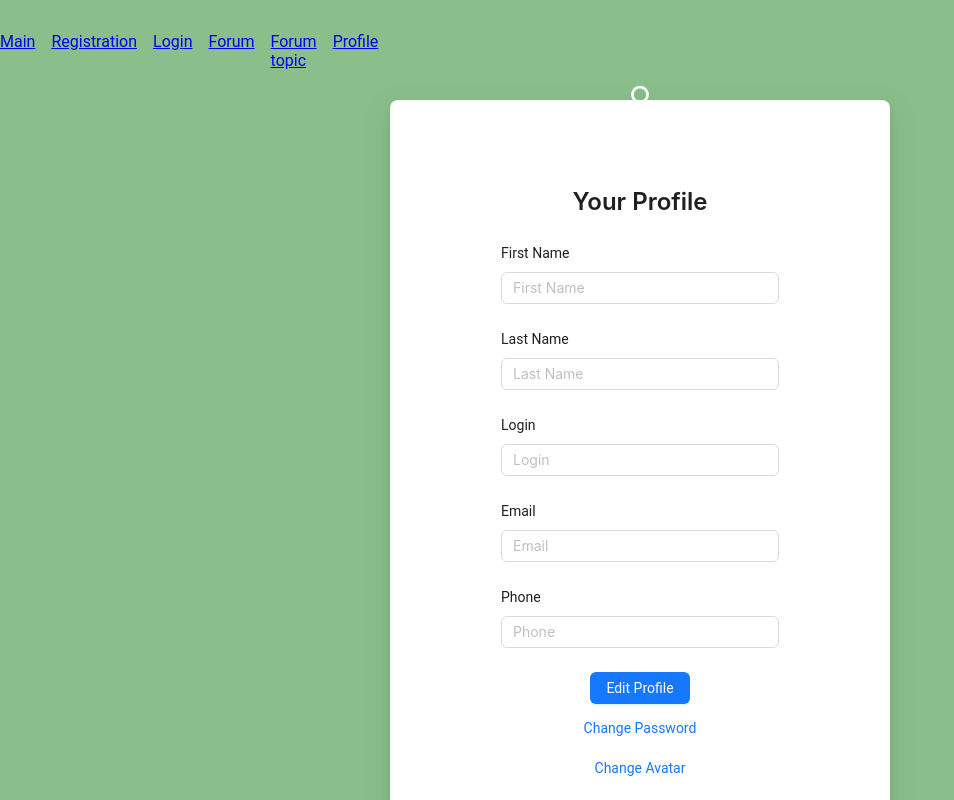
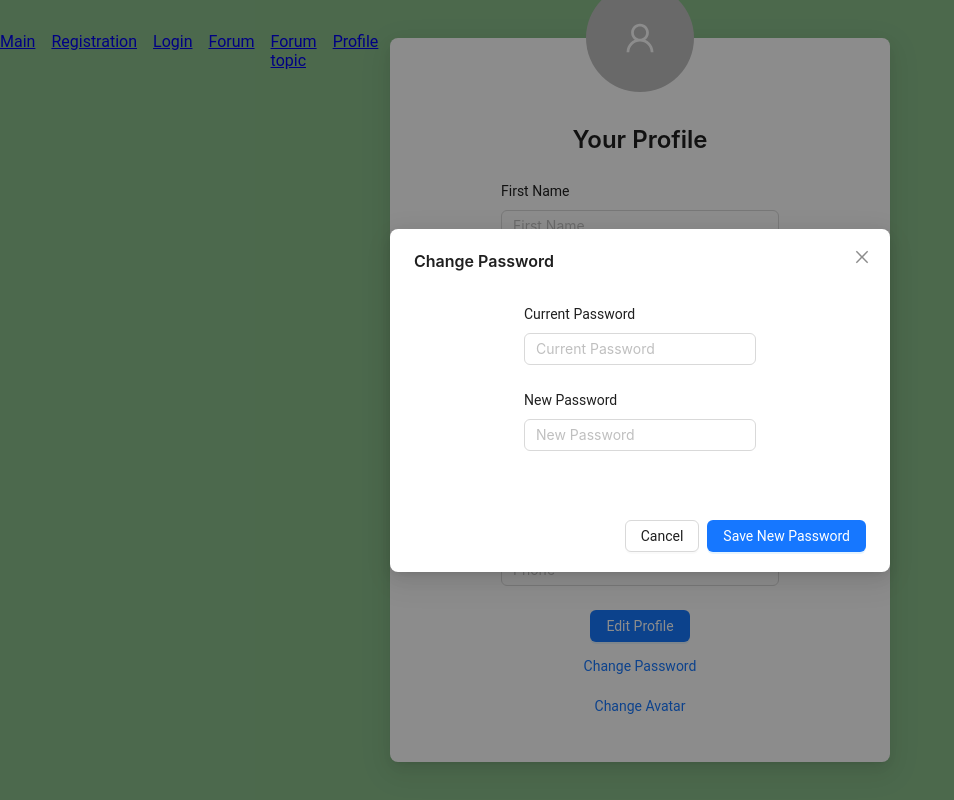
Before and after one commit to DinaEll/waika_project, a React (Vite) app in the folder packages/client/: page /profile in a window 1280 px wide. Both pictures are taken after a click on the button "Change Password". Shown: the whole page, without its empty margins (0-954 px from the left). Built offline with nearby package versions, Linux system fonts and the light colour scheme.

Commit message:
WAI-22: добавлены модалки редактирования аватара и пароля

```diff
--- a/packages/client/src/app/assets/themes/styles.scss
+++ /dev/null
@@ -1,10 +0,0 @@
-* {
-    margin: 0;
-    padding: 0;
-    font-weight: 400;
-    font-family: Roboto, 'Helvetica Neue', sans-serif;
-
-    &:focus {
-        outline: none;
-    }
-}
--- /dev/null
+++ b/packages/client/src/pages/ProfilePage/ui/AvatarChangeModal/AvatarChangeModal.module.scss
@@ -0,0 +1,7 @@
+.avatarChangeModalContent {
+    display: flex;
+    justify-content: center;
+    padding: 32px 0 !important;
+    height: 102px;
+    box-sizing: content-box !important;
+}
--- /dev/null
+++ b/packages/client/src/pages/ProfilePage/ui/AvatarChangeModal/AvatarChangeModal.tsx
@@ -0,0 +1,99 @@
+import { Modal, ModalProps, Upload, Image } from 'antd'
+import Title from 'antd/lib/typography/Title'
+import cls from './AvatarChangeModal.module.scss'
+import React, { useState } from 'react'
+import { PlusOutlined } from '@ant-design/icons'
+import { RcFile } from 'antd/es/upload/interface'
+
+export const AvatarChangeModal = ({ ...props }: ModalProps) => {
+  const [previewOpen, setPreviewOpen] = useState(false)
+  const [previewImage, setPreviewImage] = useState('')
+  const [file, setFile] = useState<File>()
+
+  const getBase64 = (file: RcFile) =>
+    new Promise((resolve, reject) => {
+      const reader = new FileReader()
+      reader.readAsDataURL(file)
+      reader.onload = () => resolve(reader.result)
+      reader.onerror = error => reject(error)
+    })
+
+  const beforeUpload = async (
+    file: RcFile & { url: string; preview: string }
+  ) => {
+    console.log('handlePreview', file)
+    setFile(file)
+    if (!file.url && !file.preview) {
+      file.preview = (await getBase64(file)) as string
+    }
+    setPreviewImage(file.url || file.preview)
+  }
+
+  const sendNewAvatar = (e: React.MouseEvent<HTMLButtonElement>) => {
+    /*
+    TODO: пока заглушка для запроса, так как еще не реализована авторизация и запросы будут падать без токена,
+          во 2 спринте вынесем общую логику отправки запроса
+    */
+    const formData = new FormData()
+    formData.append('avatar', file as File)
+    fetch('https://ya-praktikum.tech/api/v2/user/profile/avatar', {
+      method: 'PUT',
+      body: formData,
+    })
+      .then(res => res.json())
+      .catch(err => console.error(err))
+
+    if (props.onCancel) {
+      props.onCancel(e)
+    }
+  }
+
+  const UploadButton = () => (
+    <button
+      style={{
+        border: 0,
+        background: 'none',
+      }}
+      type="button">
+      <PlusOutlined />
+      Upload
+    </button>
+  )
+
+  return (
+    <Modal
+      title={<Title level={5}>Change Avatar</Title>}
+      width={500}
+      classNames={{
+        body: cls.avatarChangeModalContent,
+      }}
+      centered
+      onOk={sendNewAvatar}
+      {...props}>
+      <Upload
+        name="avatar"
+        listType="picture-card"
+        onPreview={() => setPreviewOpen(true)}
+        beforeUpload={file => {
+          beforeUpload(file as RcFile & { url: string; preview: string })
+          return false
+        }}
+        onRemove={() => setPreviewImage('')}>
+        {previewImage.length ? null : <UploadButton />}
+      </Upload>
+      {previewImage && (
+        <Image
+          wrapperStyle={{
+            display: 'none',
+          }}
+          preview={{
+            visible: previewOpen,
+            onVisibleChange: visible => setPreviewOpen(visible),
+            afterOpenChange: visible => !visible,
+          }}
+          src={previewImage}
+        />
+      )}
+    </Modal>
+  )
+}
--- /dev/null
+++ b/packages/client/src/pages/ProfilePage/ui/PasswordChangeModal/PasswordChangeModal.module.scss
@@ -0,0 +1,3 @@
+.passwordChangeModalContent {
+    padding: 22px 110px 33px !important;
+}
--- /dev/null
+++ b/packages/client/src/pages/ProfilePage/ui/PasswordChangeModal/PasswordChangeModal.tsx
@@ -0,0 +1,79 @@
+import { Form, Input, Modal, ModalProps } from 'antd'
+import cls from './PasswordChangeModal.module.scss'
+import Title from 'antd/lib/typography/Title'
+import React, { ChangeEvent, useState } from 'react'
+
+export const PasswordChangeModal = ({ ...props }: ModalProps) => {
+  const [formData, setFormData] = useState({
+    oldPassword: '',
+    newPassword: '',
+  })
+
+  const handleChange = (e: ChangeEvent<HTMLInputElement>): void => {
+    const { name, value } = e.target
+    setFormData(prevState => ({
+      ...prevState,
+      [name]: value,
+    }))
+  }
+
+  const sendNewPassword = (e: React.MouseEvent<HTMLButtonElement>) => {
+    /*
+    TODO: пока заглушка для запроса, так как еще не реализована авторизация и запросы будут падать без токена,
+          во 2 спринте вынесем общую логику отправки запроса
+    */
+    fetch('https://ya-praktikum.tech/api/v2/user/password', {
+      method: 'PUT',
+      headers: {
+        'Content-Type': 'application/json;charset=utf-8',
+      },
+      body: JSON.stringify(formData),
+    })
+      .then(res => res.json())
+      .catch(err => console.error(err))
+
+    if (props.onCancel) {
+      props.onCancel(e)
+    }
+  }
+
+  return (
+    <Modal
+      title={<Title level={5}>Change Password</Title>}
+      width={500}
+      classNames={{
+        body: cls.passwordChangeModalContent,
+      }}
+      centered
+      onOk={sendNewPassword}
+      {...props}>
+      <Form layout="vertical">
+        <Form.Item
+          name="oldPassword"
+          label="Current Password"
+          layout="vertical">
+          <Input
+            id="oldPassword"
+            name="oldPassword"
+            type="password"
+            placeholder="Current Password"
+            value={formData.oldPassword}
+            required
+            onChange={handleChange}
+          />
+        </Form.Item>
+        <Form.Item name="newPassword" label="New Password" layout="vertical">
+          <Input
+            id="newPassword"
+            name="newPassword"
+            type="password"
+            placeholder="New Password"
+            value={formData.newPassword}
+            required
+            onChange={handleChange}
+          />
+        </Form.Item>
+      </Form>
+    </Modal>
+  )
+}
--- a/packages/client/src/pages/ProfilePage/ui/ProfilePage.tsx
+++ b/packages/client/src/pages/ProfilePage/ui/ProfilePage.tsx
@@ -1,14 +1,28 @@
-import { Button, Form, Input, Avatar } from 'antd'
-import { ModalComponent } from '@/widgets/ModalComponent'
-import React from 'react'
+import { Button, Form, Input, Avatar, Modal } from 'antd'
+import React, { useState } from 'react'
 import Title from 'antd/lib/typography/Title'
 import cls from './ProfilePage.module.scss'
 import { UserOutlined } from '@ant-design/icons'
+import { PasswordChangeModal } from '@/pages/ProfilePage/ui/PasswordChangeModal/PasswordChangeModal'
+import { AvatarChangeModal } from '@/pages/ProfilePage/ui/AvatarChangeModal/AvatarChangeModal'
 
 export const ProfilePage = () => {
+  const [passwordChangeModalOpen, setPasswordChangeModalOpen] = useState(false)
+  const [avatarChangeModalOpen, setAvatarChangeModalOpen] = useState(false)
+
+  const closePasswordChangeModal = () => {
+    setPasswordChangeModalOpen(false)
+  }
+
+  const closeAvatarChangeModal = () => {
+    setAvatarChangeModalOpen(false)
+  }
+
   return (
-    <ModalComponent
-      open={true}
+    <>
+      <Modal
+        open
+        centered
         mask={false}
         closeIcon={null}
         footer={null}
@@ -23,11 +37,7 @@ export const ProfilePage = () => {
         />
         <Title level={3}>Your Profile</Title>
         <Form layout="vertical">
-        <Form.Item
-          name="first_name"
-          label="First Name"
-          layout="vertical"
-          labelCol={{ span: 86 }}>
+          <Form.Item name="first_name" label="First Name" layout="vertical">
             <Input
               id="first_name"
               type="text"
@@ -64,14 +74,33 @@ export const ProfilePage = () => {
             </Form.Item>
 
             <Form.Item className={cls.profileModalButton}>
-            <Button type="link">Change Password</Button>
+              <Button
+                type="link"
+                onClick={() => setPasswordChangeModalOpen(true)}>
+                Change Password
+              </Button>
             </Form.Item>
 
             <Form.Item className={cls.profileModalButton}>
-            <Button type="link">Change Avatar</Button>
+              <Button
+                type="link"
+                onClick={() => setAvatarChangeModalOpen(true)}>
+                Change Avatar
+              </Button>
             </Form.Item>
           </div>
         </Form>
-    </ModalComponent>
+      </Modal>
+      <PasswordChangeModal
+        open={passwordChangeModalOpen}
+        okText={'Save New Password'}
+        onCancel={closePasswordChangeModal}
+      />
+      <AvatarChangeModal
+        open={avatarChangeModalOpen}
+        okText={'Save New Avatar'}
+        onCancel={closeAvatarChangeModal}
+      />
+    </>
   )
 }
--- a/packages/client/src/shared/assets/themes/colors.scss
+++ b/packages/client/src/shared/assets/themes/colors.scss
@@ -1,6 +1,7 @@
 :root {
   --primary-green: #8abf8b;
   --primary-white: #fff;
+  --gray-color: #BFBFBF;
 
   --character-title-85: rgba(0, 0, 0, 0.85);
   --character-disabled-placeholder-25: rgba(0, 0, 0, 0.25);
--- a/packages/client/src/widgets/ModalComponent/index.ts
+++ /dev/null
@@ -1 +0,0 @@
-export { ModalComponent } from './ui/ModalComponent'
--- a/packages/client/src/widgets/ModalComponent/ui/ModalComponent.tsx
+++ /dev/null
@@ -1,19 +0,0 @@
-import { Modal, ModalProps } from 'antd'
-import { ReactNode } from 'react'
-import cls from './ModalComponent.modal.scss'
-
-interface ModalPropsType {
-  children?: ReactNode
-  withoutBackground?: boolean
-}
-
-export const ModalComponent = ({
-  children,
-  ...props
-}: ModalPropsType & ModalProps) => {
-  return (
-    <Modal className={cls.modalComponent} {...props}>
-      {children}
-    </Modal>
-  )
-}
```
Also changed, not shown: packages/client/src/app/assets/themes/colors.scss (deleted, +0 -8 lines), packages/client/src/widgets/ModalComponent/ui/ModalComponent.modal.scss (deleted). Lines whose indentation alone changed are shown as unchanged.
